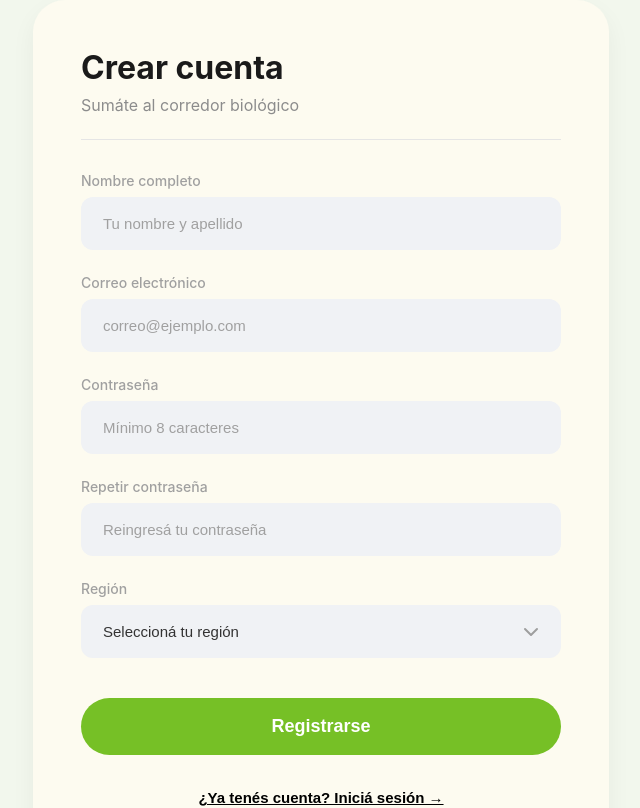
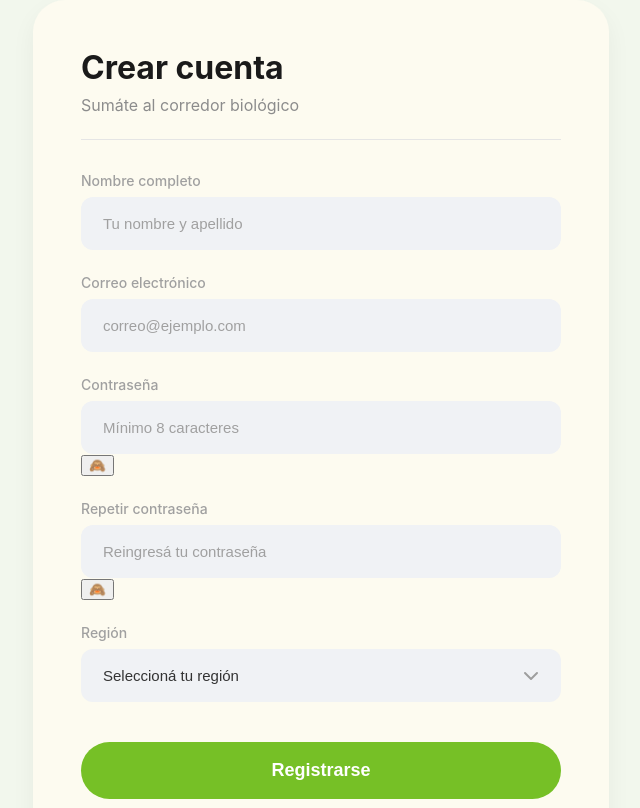
Before and after one commit to vickykriger/RutaVerde_Frontend, a React (Vite) app: page /registrarse in a window 1280 px wide. Shown: the top 808 px of the page, without its empty margins (319-959 px from the left). Built offline with nearby package versions, Linux system fonts and the light colour scheme.

Commit message:
mejorando cositas

```diff
--- a/src/components/InicioForm.tsx
+++ b/src/components/InicioForm.tsx
@@ -15,6 +15,9 @@ const InicioForm: React.FC<InicioFormProps> = ({ onRegisterClick }) => {
   const [contrasenia, setContrasenia] = useState('');
   const [error, setError] = useState('');
   const [camposError, setCamposError] = useState<{ email?: boolean; contrasenia?: boolean }>({});
+
+  // Estado para controlar la visibilidad de la contraseña
+  const [mostrarContrasenia, setMostrarContrasenia] = useState(false);
 
   const manejarLogin = async (e: React.FormEvent) => {
     e.preventDefault();
@@ -87,10 +90,12 @@ const InicioForm: React.FC<InicioFormProps> = ({ onRegisterClick }) => {
             />
           </div>
 
+          {/* Campo Contraseña con Ojo */}
           <div className="form-group">
             <label htmlFor="password">Contraseña</label>
+            <div className="password-input-wrapper">
               <input
-              type="password"
+                type={mostrarContrasenia ? 'text' : 'password'}
                 id="password"
                 placeholder="contraseña"
                 autoComplete="current-password"
@@ -98,6 +103,15 @@ const InicioForm: React.FC<InicioFormProps> = ({ onRegisterClick }) => {
                 className={camposError.contrasenia ? 'input-error' : ''}
                 onChange={(e) => { setContrasenia(e.target.value); setCamposError(p => ({ ...p, contrasenia: false })); }}
               />
+              <button
+                type="button"
+                className="btn-toggle-password"
+                onClick={() => setMostrarContrasenia(!mostrarContrasenia)}
+                aria-label={mostrarContrasenia ? 'Ocultar contraseña' : 'Mostrar contraseña'}
+              >
+                {mostrarContrasenia ? '👁️' : '🙈'}
+              </button>
+            </div>
           </div>
 
           <div className="forgot-password">
--- a/src/components/PerfilUser.css
+++ b/src/components/PerfilUser.css
@@ -232,11 +232,6 @@
   gap: 1.125rem;
 }
 
-.pu-modal-row {
-  display: grid;
-  grid-template-columns: 1fr 1fr;
-  gap: 1rem;
-}
 
 .pu-modal-field {
   display: flex;
--- a/src/components/PerfilUser.tsx
+++ b/src/components/PerfilUser.tsx
@@ -4,10 +4,9 @@ import { useAuth } from '../context/AuthContext';
 import { noticias } from '../data/noticias';
 import type { Noticia } from '../data/noticias';
 import NoticiaModal from './NoticiaModal';
-import SubirNoticiaModal from './SubirNoticiaModal'; // 👈 Importación del nuevo componente
+import SubirNoticiaModal from './SubirNoticiaModal';
 import './PerfilUser.css';
 
-// ── Modal editar perfil ──
 interface EditModalProps { onClose: () => void; }
 
 const EditModal: React.FC<EditModalProps> = ({ onClose }) => {
@@ -55,10 +54,7 @@ const EditModal: React.FC<EditModalProps> = ({ onClose }) => {
             </div>
             <input ref={fileInputRef} type="file" accept="image/*" style={{ display: 'none' }} onChange={handleFotoChange} />
           </div>
-          <div className="pu-modal-row">
-            <div className="pu-modal-field"><label>Nombre</label><input name="nombre" type="text" value={form.nombre} onChange={handleChange} placeholder="Tu nombre" /></div>
-            <div className="pu-modal-field"><label>Apellido</label><input name="apellido" type="text" value={form.apellido} onChange={handleChange} placeholder="Tu apellido" /></div>
-          </div>
+          <div className="pu-modal-field"><label>Nombre</label><input name="nombre" type="text" value={form.nombre} onChange={handleChange} placeholder="Tu nombre" /></div>
           <div className="pu-modal-field"><label>Usuario</label><input name="usuario" type="text" value={form.usuario} onChange={handleChange} placeholder="@tuusuario" /></div>
           <div className="pu-modal-field"><label>Mail</label><input name="email" type="email" value={form.email} onChange={handleChange} placeholder="correo@ejemplo.com" /></div>
           <div className="pu-modal-field"><label>Descripción</label><textarea name="descripcion" value={form.descripcion} onChange={handleChange} placeholder="Contá algo sobre vos..." rows={3} /></div>
@@ -124,12 +120,10 @@ const PerfilUser: React.FC = () => {
 
         {/* Info */}
         <h1 className="pu-nombre">{nombre}</h1>
-        <p className="pu-handle">{handle} · Se unió en {desde}</p>
         {usuario.descripcion && <p className="pu-descripcion">{usuario.descripcion}</p>}
         <div className="pu-meta">
           {usuario.ubicacion && <span className="pu-meta-item">📍 {usuario.ubicacion}</span>}
           {usuario.email && <span className="pu-meta-item">✉️ {usuario.email}</span>}
-          {usuario.primerArbol && <span className="pu-meta-item">🌱 Voluntaria desde {usuario.primerArbol}</span>}
         </div>
 
         {/* ── Subir noticia ── */}
--- a/src/components/RegistroForm.tsx
+++ b/src/components/RegistroForm.tsx
@@ -16,6 +16,10 @@ const RegistroForm: React.FC = () => {
   const [camposError, setCamposError] = useState<{
     nombre?: boolean; email?: boolean; contrasenia?: boolean; repetirContrasenia?: boolean; region?: boolean;
   }>({});
+
+  // Estados para controlar la visibilidad de las contraseñas
+  const [mostrarContrasenia, setMostrarContrasenia] = useState(false);
+  const [mostrarRepetirContrasenia, setMostrarRepetirContrasenia] = useState(false);
 
   const limpiarCampo = (campo: string) =>
     setCamposError(p => ({ ...p, [campo]: false }));
@@ -100,6 +104,7 @@ const RegistroForm: React.FC = () => {
 
         <form className="registro-form" onSubmit={manejarRegistro}>
           {error && <p className="form-error-banner">{error}</p>}
+
           <div className="form-group">
             <label htmlFor="nombre">Nombre completo</label>
             <input
@@ -124,28 +129,50 @@ const RegistroForm: React.FC = () => {
             />
           </div>
 
+          {/* Campo Contraseña con Ojo */}
           <div className="form-group">
             <label htmlFor="password">Contraseña</label>
+            <div className="password-input-wrapper">
               <input
-              type="password"
+                type={mostrarContrasenia ? 'text' : 'password'}
                 id="password"
                 placeholder="Mínimo 8 caracteres"
                 value={contrasenia}
                 className={camposError.contrasenia ? 'input-error' : ''}
                 onChange={(e) => { setContrasenia(e.target.value); limpiarCampo('contrasenia'); }}
               />
+              <button
+                type="button"
+                className="btn-toggle-password"
+                onClick={() => setMostrarContrasenia(!mostrarContrasenia)}
+                aria-label={mostrarContrasenia ? 'Ocultar contraseña' : 'Mostrar contraseña'}
+              >
+                {mostrarContrasenia ? '👁️' : '🙈'}
+              </button>
+            </div>
           </div>
 
+          {/* Campo Repetir Contraseña con Ojo */}
           <div className="form-group">
             <label htmlFor="repeat-password">Repetir contraseña</label>
+            <div className="password-input-wrapper">
               <input
-              type="password"
+                type={mostrarRepetirContrasenia ? 'text' : 'password'}
                 id="repeat-password"
                 placeholder="Reingresá tu contraseña"
                 value={repetirContrasenia}
                 className={camposError.repetirContrasenia ? 'input-error' : ''}
                 onChange={(e) => { setRepetirContrasenia(e.target.value); limpiarCampo('repetirContrasenia'); }}
               />
+              <button
+                type="button"
+                className="btn-toggle-password"
+                onClick={() => setMostrarRepetirContrasenia(!mostrarRepetirContrasenia)}
+                aria-label={mostrarRepetirContrasenia ? 'Ocultar contraseña' : 'Mostrar contraseña'}
+              >
+                {mostrarRepetirContrasenia ? '👁️' : '🙈'}
+              </button>
+            </div>
           </div>
 
           <div className="form-group">
--- a/src/context/AuthContext.tsx
+++ b/src/context/AuthContext.tsx
@@ -42,8 +42,15 @@ export function AuthProvider({ children }: { children: React.ReactNode }) {
   };
 
   const logout = () => {
-    setUsuario(null);
-    window.localStorage.removeItem(STORAGE_KEY);
+    const seguro = window.confirm("¿Estás seguro de que deseas eliminar este elemento?");
+    if (seguro) {
+        setUsuario(null);
+        window.localStorage.removeItem(STORAGE_KEY);
+        console.log("Elemento eliminado");
+    } else {
+      console.log("Acción cancelada");
+    }
+
   };
 
   const updateUsuario = (datos: Partial<Usuario>) => {
```
Lines whose indentation alone changed are shown as unchanged.
